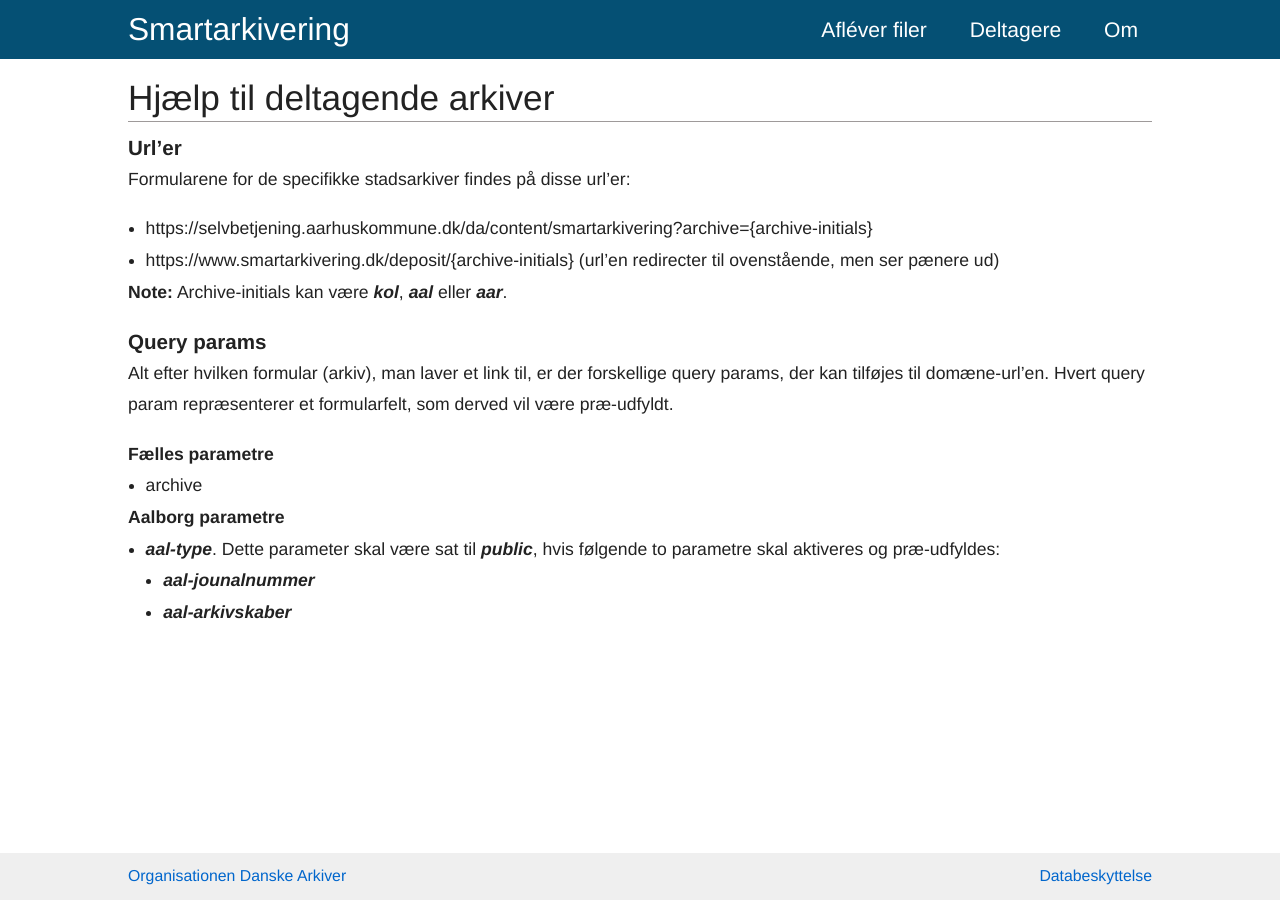
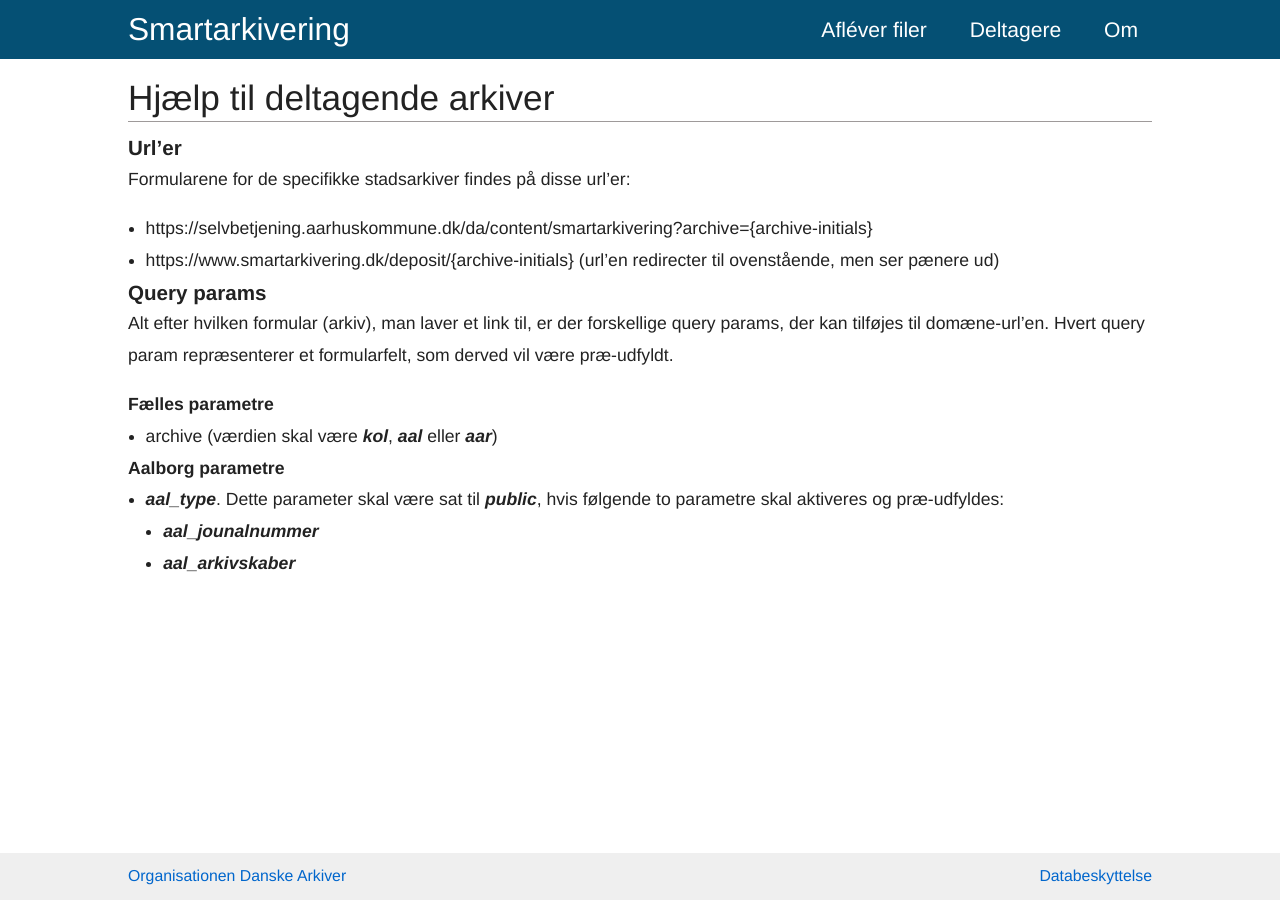
Before and after one commit to aarhusstadsarkiv/smartarkivering, a Jekyll site: the page built from pages/help.md, in a window 1280 px wide. Built offline with Jekyll 4.4.1, drawn with Linux system fonts in a browser that asks for light colours.

Commit message:
Update help.md

```diff
--- a/pages/help.md
+++ b/pages/help.md
@@ -8,15 +8,13 @@ Formularene for de specifikke stadsarkiver findes på disse url'er:
 - https://selvbetjening.aarhuskommune.dk/da/content/smartarkivering?archive={archive-initials}
 - https://www.smartarkivering.dk/deposit/{archive-initials} (url'en redirecter til ovenstående, men ser pænere ud)
 
-**Note:** Archive-initials kan være ***kol***, ***aal*** eller ***aar***.
-
 ### Query params
 Alt efter hvilken formular (arkiv), man laver et link til, er der forskellige query params, der kan tilføjes til domæne-url'en. Hvert query param repræsenterer et formularfelt, som derved vil være præ-udfyldt.
 
 #### Fælles parametre
-- archive
+- archive (værdien skal være ***kol***, ***aal*** eller ***aar***)
 
 #### Aalborg parametre
-- ***aal-type***. Dette parameter skal være sat til ***public***, hvis følgende to parametre skal aktiveres og præ-udfyldes:
-  - ***aal-jounalnummer***
-  - ***aal-arkivskaber***
+- ***aal_type***. Dette parameter skal være sat til ***public***, hvis følgende to parametre skal aktiveres og præ-udfyldes:
+  - ***aal_jounalnummer***
+  - ***aal_arkivskaber***
```
